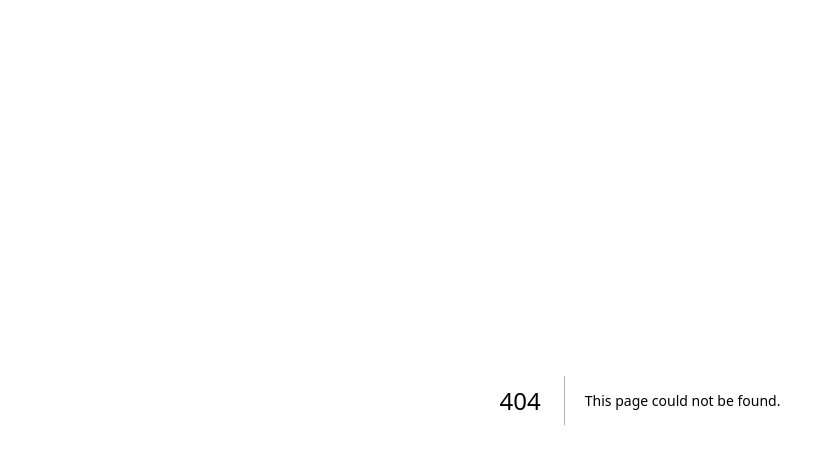
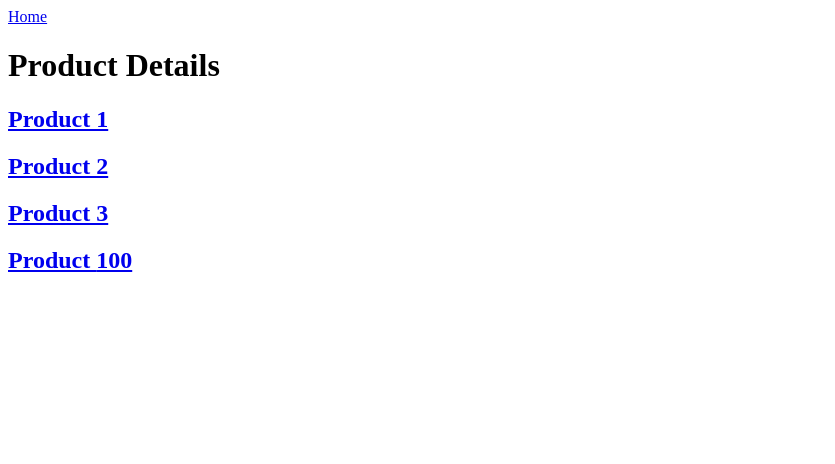
Before and after one commit to Manukagallage7/nextjs-full-tutorial, a Next.js app: page /products/1 in a window 1280 px wide. Before the commit this address had no page. Shown: the top 464 px of the page, without its empty margins (0-835 px from the left). Built offline with nearby package versions, Linux system fonts and the light colour scheme.

Commit message:
feat: add ProductList component with product links

```diff
--- /dev/null
+++ b/src/app/products/[productId]/page.tsx
@@ -0,0 +1,23 @@
+import Link from 'next/link';
+
+export default function ProductList() {
+    const productId = 100;
+    return (
+        <>
+            <Link href='/'>Home</Link>
+            <h1>Product Details</h1>
+            <h2>
+                <Link href='/products/1'>Product 1</Link>
+            </h2>
+            <h2>
+                <Link href='/products/2'>Product 2</Link>
+            </h2>
+            <h2>
+                <Link href='/products/3' replace>Product 3</Link>
+            </h2>
+            <h2>
+                <Link href={`/products/${productId}`}>Product {productId}</Link>
+            </h2>
+        </>
+    )
+}
```
